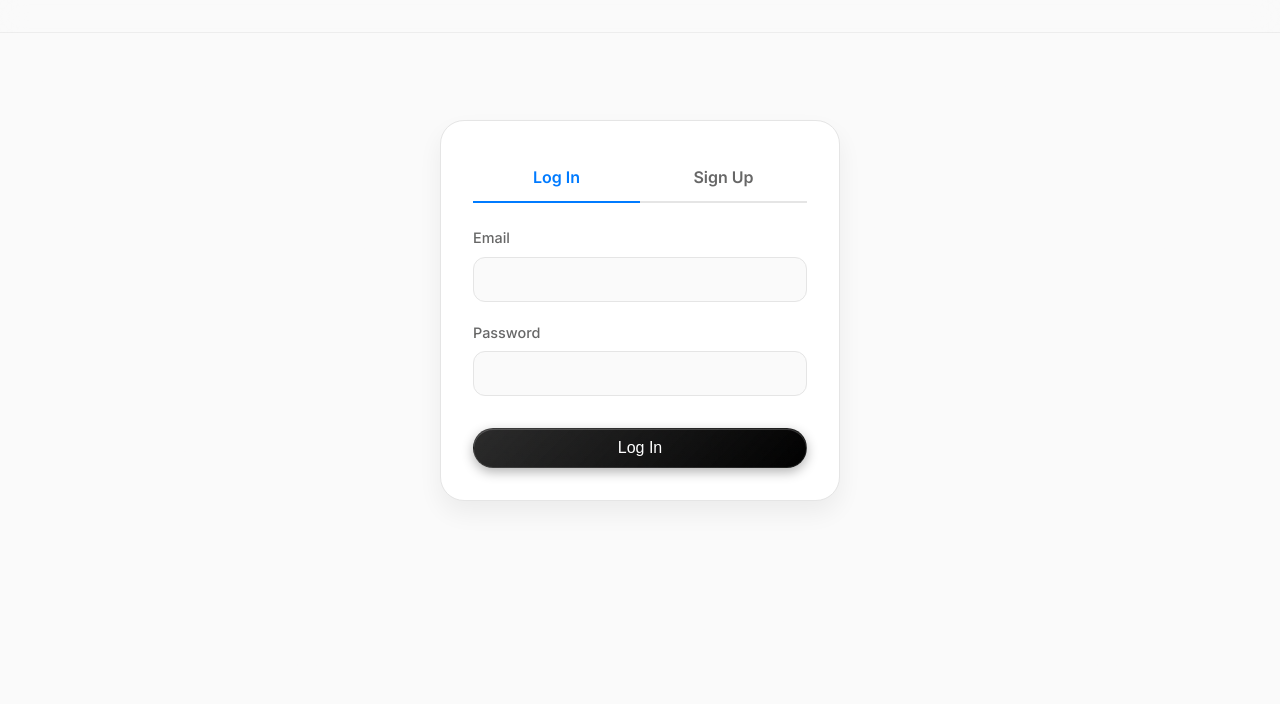
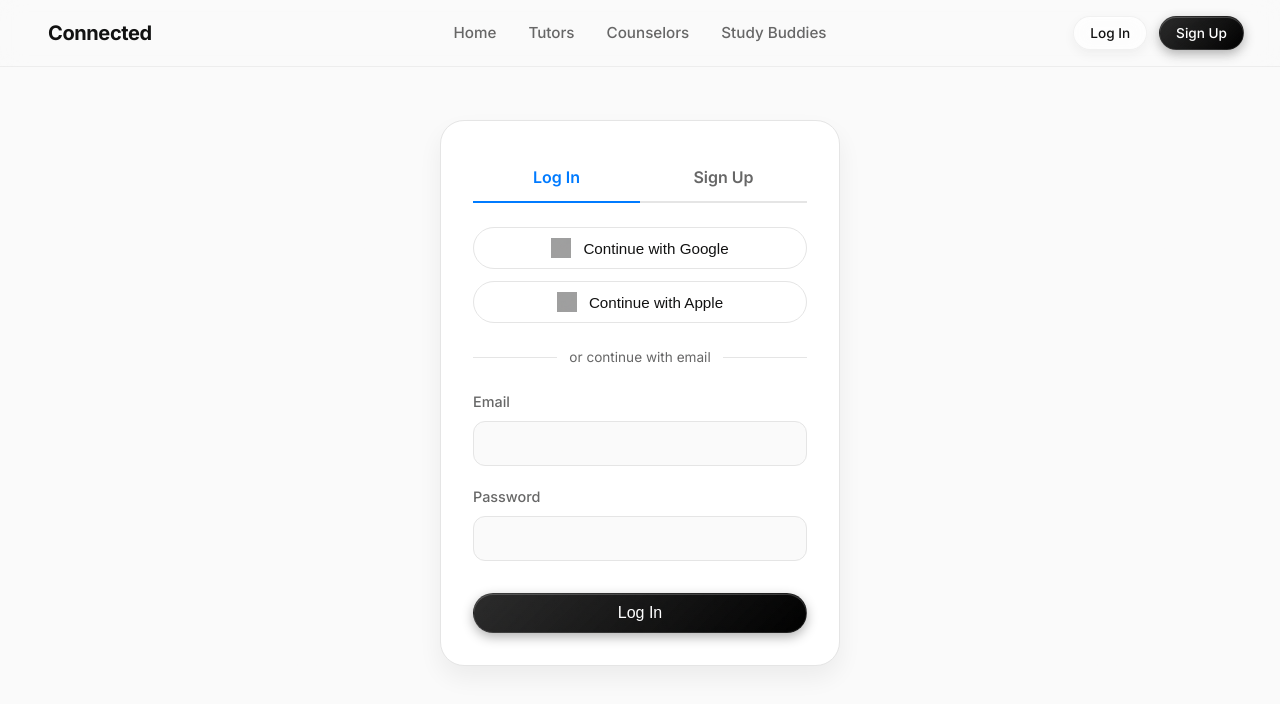
Before and after one commit to ourconnectedteam/connected-platform, a website built with Vite: page src/auth.html in a window 1280 px wide. Built offline with nearby package versions, Linux system fonts and the light colour scheme; no server answers; grey boxes are pictures that could not be loaded.

Commit message:
feat: Add Navbar and Social Login buttons (Google/Apple) to Auth page

```diff
--- a/src/auth.html
+++ b/src/auth.html
@@ -45,12 +45,29 @@
     </style>
 </head>
 
-<body>
 <nav class="navbar"></nav>
 <div class="auth-container" style="margin-top: 120px;">
     <div class="auth-tabs">
         <div class="auth-tab active" id="tab-login">Log In</div>
         <div class="auth-tab" id="tab-signup">Sign Up</div>
+    </div>
+
+    <!-- Social Login -->
+    <div class="social-login-container">
+        <div class="social-login-grid">
+            <button type="button" class="btn-social" onclick="window.handleSocialLogin('google')">
+                <img src="https://www.svgrepo.com/show/475656/google-color.svg" alt="Google">
+                Continue with Google
+            </button>
+            <button type="button" class="btn-social" onclick="window.handleSocialLogin('apple')">
+                <img src="https://www.svgrepo.com/show/448234/apple.svg" alt="Apple">
+                Continue with Apple
+            </button>
+        </div>
+
+        <div class="auth-divider">
+            <span>or continue with email</span>
+        </div>
     </div>
 
     <!-- Login Form -->
@@ -100,12 +117,24 @@
 
 <script type="module">
     import { auth } from '/src/lib/auth.js';
+    import { initLayout } from '/src/components/layout.js';
+
+    // Initialize Navbar
+    initLayout();
 
     const tabLogin = document.getElementById('tab-login');
     const tabSignup = document.getElementById('tab-signup');
     const loginForm = document.getElementById('login-form');
     const signupForm = document.getElementById('signup-form');
     const msg = document.getElementById('auth-message');
+
+    // Social Login Handler
+    window.handleSocialLogin = async (provider) => {
+        const { error } = await auth.signInWithOAuth(provider);
+        if (error) {
+            alert('Social Login Error: ' + error.message);
+        }
+    };
 
     // Toggle Tabs
     tabLogin.addEventListener('click', () => {
--- a/src/lib/auth.js
+++ b/src/lib/auth.js
@@ -48,6 +48,17 @@ export const auth = {
         return { data, error };
     },
 
+    // Sign In with OAuth
+    async signInWithOAuth(provider) {
+        const { data, error } = await supabase.auth.signInWithOAuth({
+            provider: provider,
+            options: {
+                redirectTo: window.location.origin + '/onboarding.html'
+            }
+        });
+        return { data, error };
+    },
+
     // Sign Out
     async signOut() {
         const { error } = await supabase.auth.signOut();
--- a/src/style.css
+++ b/src/style.css
@@ -2270,7 +2270,7 @@ footer {
     -webkit-backdrop-filter: blur(12px);
     padding: 12px 24px;
     border-radius: 100px;
-    box-shadow: 0 8px 32px rgba(0, 0, 0, 0.12), 0 2px 4px rgba(0,0,0,0.04);
+    box-shadow: 0 8px 32px rgba(0, 0, 0, 0.12), 0 2px 4px rgba(0, 0, 0, 0.04);
     display: flex;
     align-items: center;
     gap: 12px;
@@ -2335,3 +2335,56 @@ footer {
     color: var(--text-secondary);
     margin-top: 2px;
 }
+
+/* Social Login */
+.auth-divider {
+    display: flex;
+    align-items: center;
+    text-align: center;
+    margin: 24px 0;
+    color: var(--text-secondary);
+    font-size: 0.85rem;
+}
+
+.auth-divider::before,
+.auth-divider::after {
+    content: '';
+    flex: 1;
+    border-bottom: 1px solid #E5E5E5;
+}
+
+.auth-divider span {
+    padding: 0 12px;
+}
+
+.social-login-grid {
+    display: grid;
+    gap: 12px;
+}
+
+.btn-social {
+    display: flex;
+    align-items: center;
+    justify-content: center;
+    gap: 12px;
+    width: 100%;
+    padding: 10px;
+    background: white;
+    border: 1px solid #E5E5E5;
+    border-radius: 100px;
+    color: var(--text-primary);
+    font-weight: 500;
+    font-size: 0.95rem;
+    cursor: pointer;
+    transition: all 0.2s;
+}
+
+.btn-social:hover {
+    background: #F9F9F9;
+    border-color: #D4D4D4;
+}
+
+.btn-social img {
+    width: 20px;
+    height: 20px;
+}
```
Lines whose indentation alone changed are shown as unchanged.
